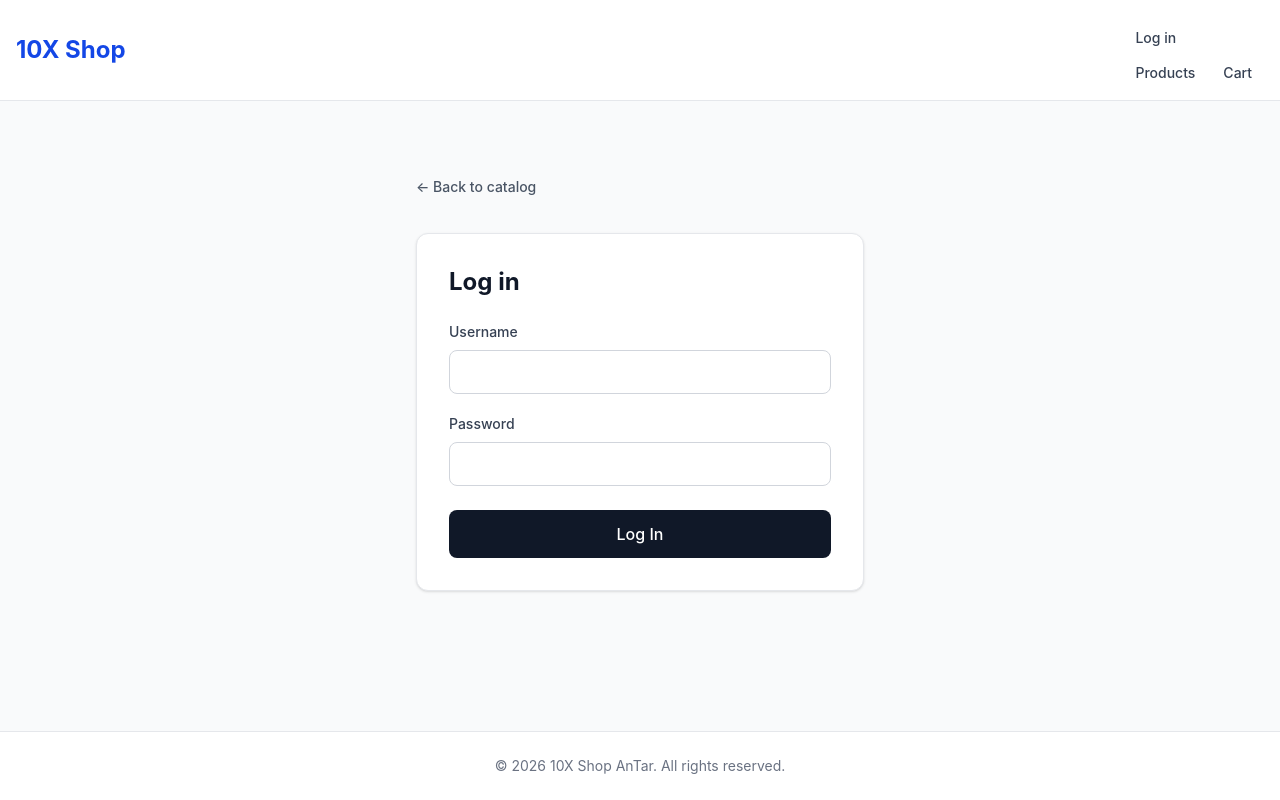
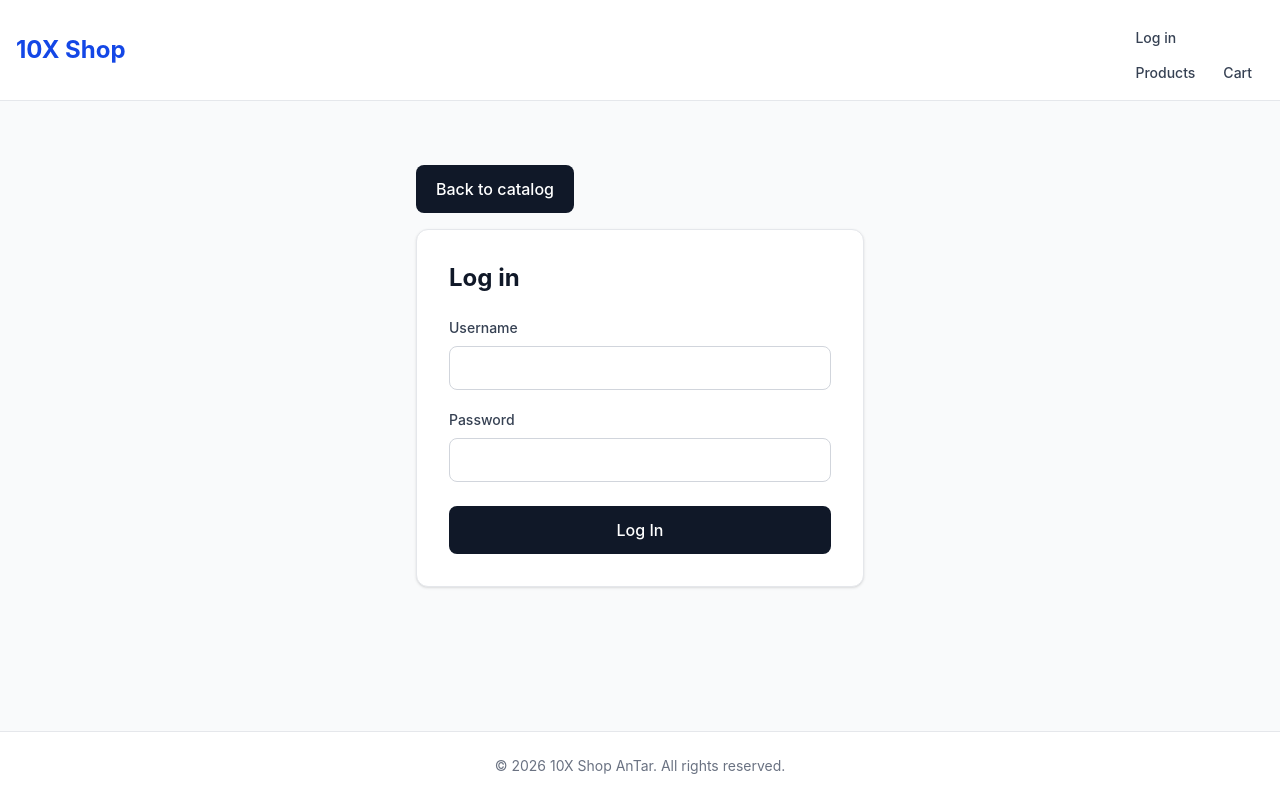
Before and after one commit to TarAndr/10X-Shop-AnTar, a React (Vite) app: page /login in a window 1280 px wide. Built offline with nearby package versions, Linux system fonts and the light colour scheme.

Commit message:
refactor: change "Back to catalog" link style

```diff
--- a/src/pages/CheckoutPage.tsx
+++ b/src/pages/CheckoutPage.tsx
@@ -318,9 +318,9 @@ function CheckoutPage() {
 
           <Link
             to="/cart"
-            className="mt-4 inline-flex min-h-11 items-center text-sm font-medium text-gray-600 hover:text-gray-900"
+            className="mt-4 inline-flex min-h-11 items-center rounded-lg bg-gray-900 px-5 py-3 font-medium text-white hover:bg-gray-700 focus-visible:outline-2 focus-visible:outline-offset-2 focus-visible:outline-gray-900"
           >
-            ← Back to cart
+            Back to cart
           </Link>
         </aside>
       </div>
--- a/src/pages/HomePage.tsx
+++ b/src/pages/HomePage.tsx
@@ -1,4 +1,3 @@
-
 function HomePage() {
   return (
     <section>
--- a/src/pages/LoginPage.tsx
+++ b/src/pages/LoginPage.tsx
@@ -64,9 +64,9 @@ function LoginPage() {
       <div className="mx-auto w-full max-w-md">
         <Link
           to="/products"
-          className="mb-6 inline-flex min-h-11 items-center text-sm font-medium text-gray-600 hover:text-gray-900"
+          className="mb-4 inline-flex min-h-11 items-center rounded-lg bg-gray-900 px-5 py-3 font-medium text-white hover:bg-gray-700 focus-visible:outline-2 focus-visible:outline-offset-2 focus-visible:outline-gray-900"
         >
-          ← Back to catalog
+          Back to catalog
         </Link>
 
         <section className="rounded-xl border border-gray-200 bg-white p-6 shadow-sm sm:p-8">
--- a/src/pages/ProductPage.tsx
+++ b/src/pages/ProductPage.tsx
@@ -64,9 +64,9 @@ function ProductPage() {
       <PageContainer>
         <Link
           to="/"
-          className="mb-6 inline-flex min-h-11 items-center text-sm font-medium text-gray-600 transition-colors hover:text-gray-900 focus-visible:outline-2 focus-visible:outline-offset-4 focus-visible:outline-gray-900"
+          className="mb-4 inline-flex min-h-11 items-center rounded-lg bg-gray-900 px-5 py-3 font-medium text-white hover:bg-gray-700 focus-visible:outline-2 focus-visible:outline-offset-2 focus-visible:outline-gray-900"
         >
-          ← Back to catalog
+          Back to catalog
         </Link>
 
         {isLoading && (
@@ -76,7 +76,7 @@ function ProductPage() {
         )}
 
         {!isLoading && error && (
-          <section>
+          <section className="py-12 text-center">
             <h1 className="text-2xl font-bold text-gray-900">
               Page not found
             </h1>
@@ -84,13 +84,6 @@ function ProductPage() {
             <p role="alert" className="mt-3 text-gray-600">
               The product you are looking for does not exist.
             </p>
-
-            <Link
-              to="/"
-              className="mt-5 inline-flex min-h-11 items-center justify-center rounded-lg bg-gray-900 px-5 py-2 font-medium text-white hover:bg-gray-700 focus-visible:outline-2 focus-visible:outline-offset-2 focus-visible:outline-gray-900"
-            >
-              Go to catalog
-            </Link>
           </section>
         )}
 
```
Lines whose indentation alone changed are shown as unchanged.
